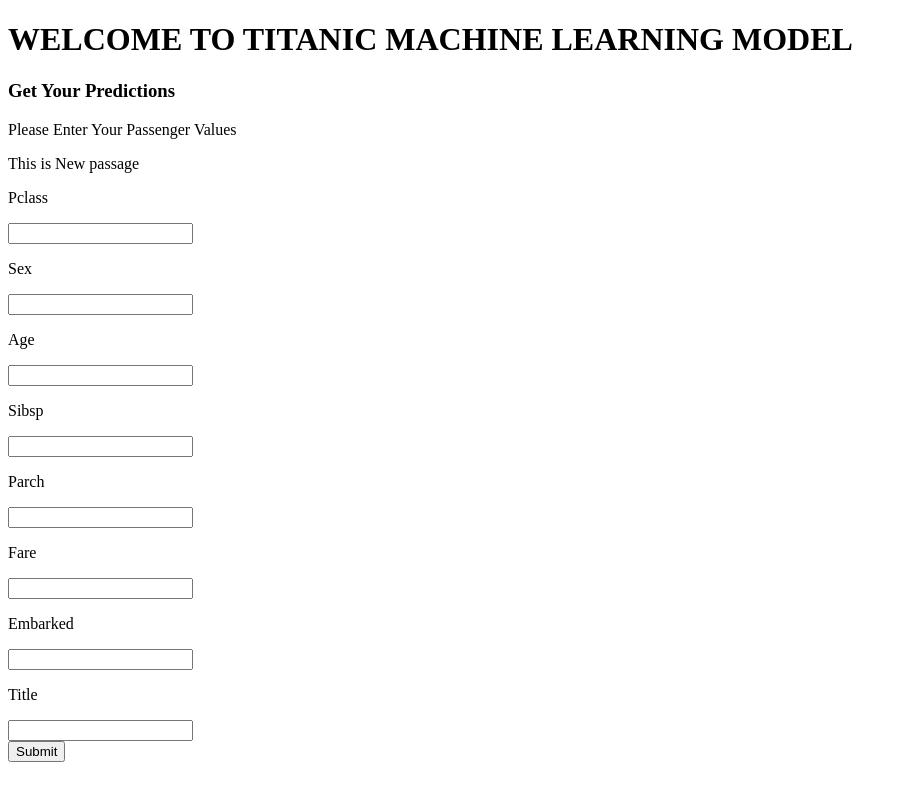
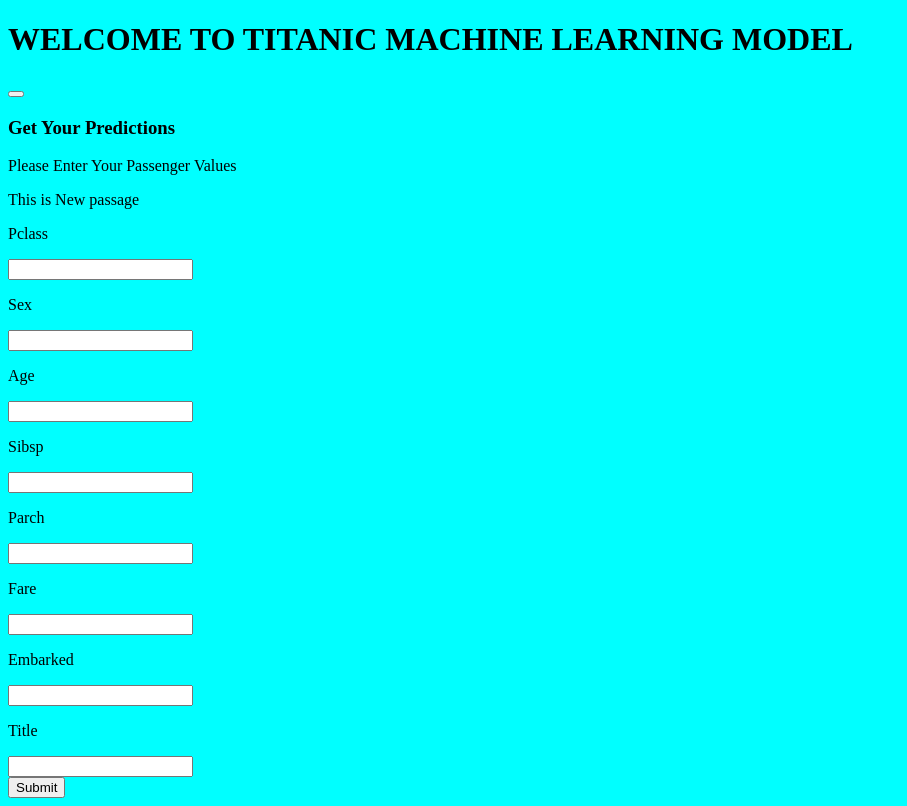
Before and after one commit to coding4startups/ML_titanic, a Django app: page / in a window 1280 px wide. Shown: the whole page, without its empty margins (0-907 px from the left). Before the commit the page ends 762 px from the top, so only its background shows below. Run offline with Django 3.2, Linux system fonts and the light colour scheme.

Commit message:
static files added

```diff
--- /dev/null
+++ b/static/main.js
@@ -0,0 +1,4 @@
+
+function clicked() {
+    alert("Java added and Alive and Kicking");
+}
--- /dev/null
+++ b/static/style.css
@@ -0,0 +1,3 @@
+body {
+    background-color: cyan;
+}
--- a/templates/index.html
+++ b/templates/index.html
@@ -3,9 +3,12 @@
 <head>
     <meta charset="UTF-8">
     <title>Titanic</title>
+    {% load static %}
+    <link rel="stylesheet" href="{%static 'style.css'%}">
 </head>
 <body>
 <h1>WELCOME TO TITANIC MACHINE LEARNING MODEL</h1>
+<button type="button" onclick="clicked()"></button>
 <h3>Get Your Predictions</h3>
 <p>Please Enter Your Passenger Values</P>
 <p>This is New passage</P>
@@ -32,5 +35,6 @@
     <input type="submit">
 
 </form>
+<script type="text/javascript" src="{% static 'main.js' %}"></script>
 </body>
 </html>
--- a/titanic_project/settings.py
+++ b/titanic_project/settings.py
@@ -24,6 +24,7 @@ SECRET_KEY = 'ea3ah$op7k5%w(8nod(76yxo45zo==jzdl56_po4a1(e0e+f-@'
 
 # SECURITY WARNING: don't run with debug turned on in production!
 DEBUG = False
+#
 ALLOWED_HOSTS = ['15.188.53.183','coding4startups.com','www.coding4startups.com']
 
 
@@ -118,3 +119,4 @@ USE_TZ = True
 # https://docs.djangoproject.com/en/2.2/howto/static-files/
 
 STATIC_URL = '/static/'
+STATICFILES_DIRS = (os.path.join('static'),)
```
